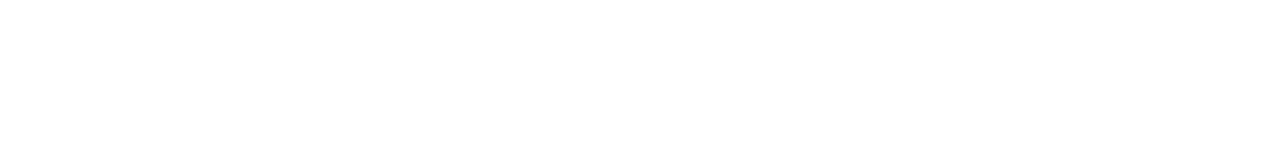
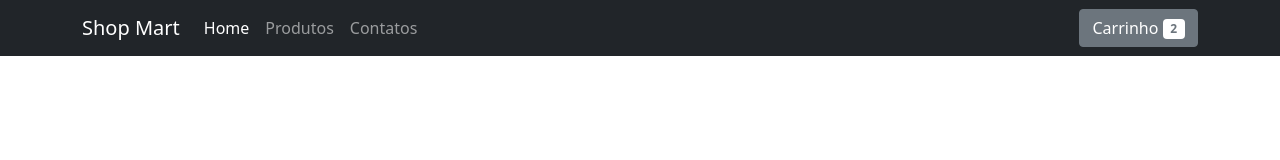
Before and after one commit to yDenBarbosa/bootstrap, a plain HTML site: page projeto/produtos.html in a window 1280 px wide. Drawn offline with nearby package versions, Linux system fonts and the light colour scheme.

Commit message:
feat:header

```diff
--- a/projeto/produtos.html
+++ b/projeto/produtos.html
@@ -14,6 +14,35 @@
 </head>
 
 <body>
+    <header>
+        <nav class="navbar navbar-expand-lg navbar-dark bg-dark">
+            <div class="container">
+                <h1 class="fs-5 mb-0"><a class="text-decoration-none fs-5 text-white me-3" href="./index.html">Shop
+                        Mart</a></h1>
+                <button class="navbar-toggler" type="button" data-bs-toggle="collapse"
+                    data-bs-target="#navbarTogglerDemo01" aria-controls="navbarTogglerDemo01" aria-expanded="false"
+                    aria-label="Toggle navigation">
+                    <span class="navbar-toggler-icon"></span>
+                </button>
+                <div class="collapse navbar-collapse" id="navbarTogglerDemo01">
+                    <ul class="navbar-nav me-auto mb-2 mb-lg-0">
+                        <li class="nav-item">
+                            <a class="nav-link active" aria-current="page" href="./index.html">Home</a>
+                        </li>
+                        <li class="nav-item">
+                            <a class="nav-link" href="./produtos.html">Produtos</a>
+                        </li>
+                        <li class="nav-item">
+                            <a class="nav-link" href="#">Contatos</a>
+                        </li>
+                    </ul>
+                    <button class="btn btn-secondary">Carrinho <span
+                            class="badge text-secondary bg-white">2</span></button>
+                </div>
+            </div>
+        </nav>
+    </header>
+
 
 </body>
 
```
